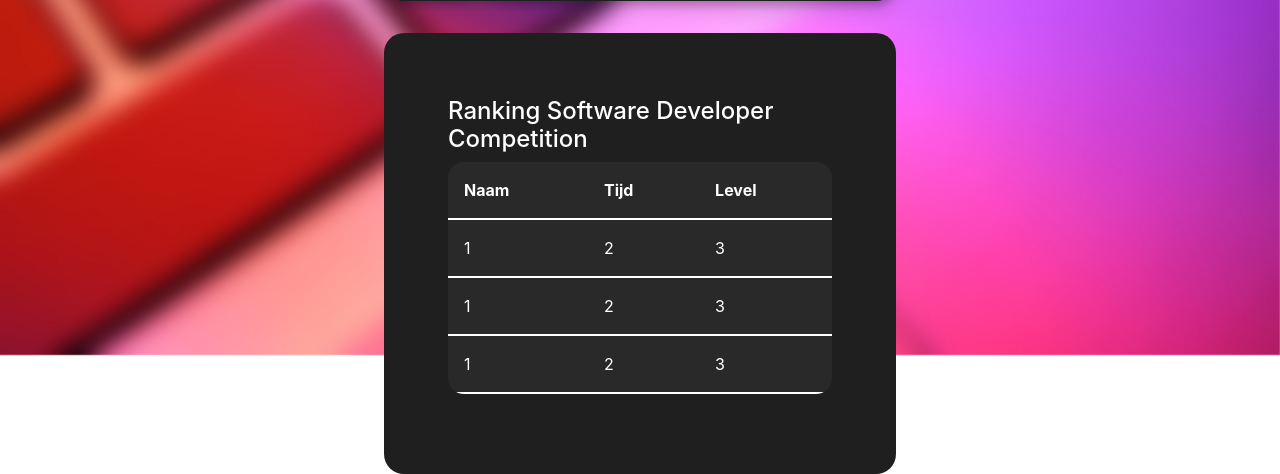
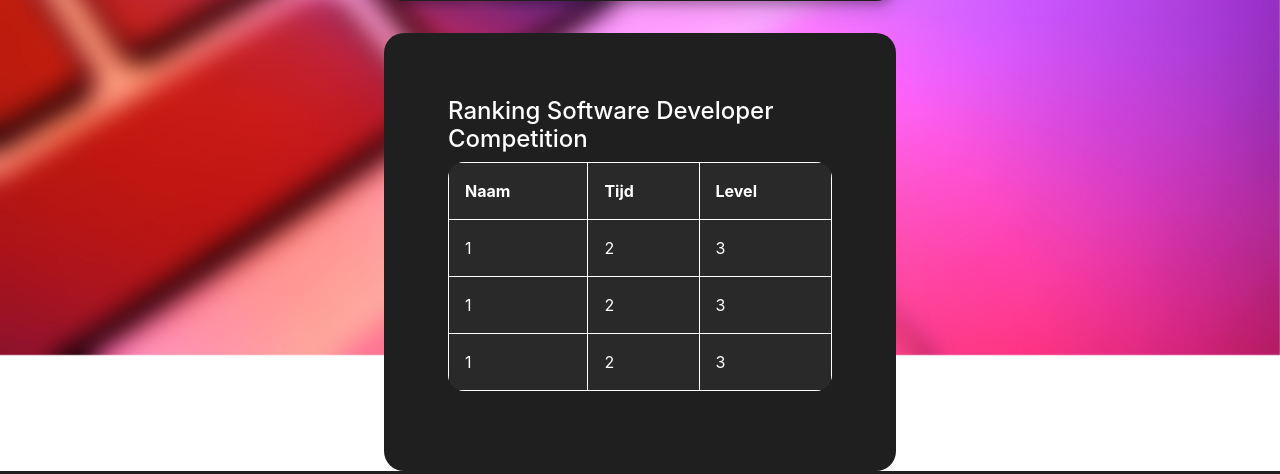
Before and after one commit to sito777/Ranking, a PHP site: page / in a window 1280 px wide. Shown: the part 605-1079 px from the top of the page. Run offline with PHP 8.4, Linux system fonts and the light colour scheme.

Commit message:
Update styles.css

```diff
--- a/css/styles.css
+++ b/css/styles.css
@@ -76,5 +76,5 @@ th,
 td {
     padding: 1em;
     background: #292929;
-    border-bottom: 2px solid white;
+    border: 1px solid white;
 }
```
